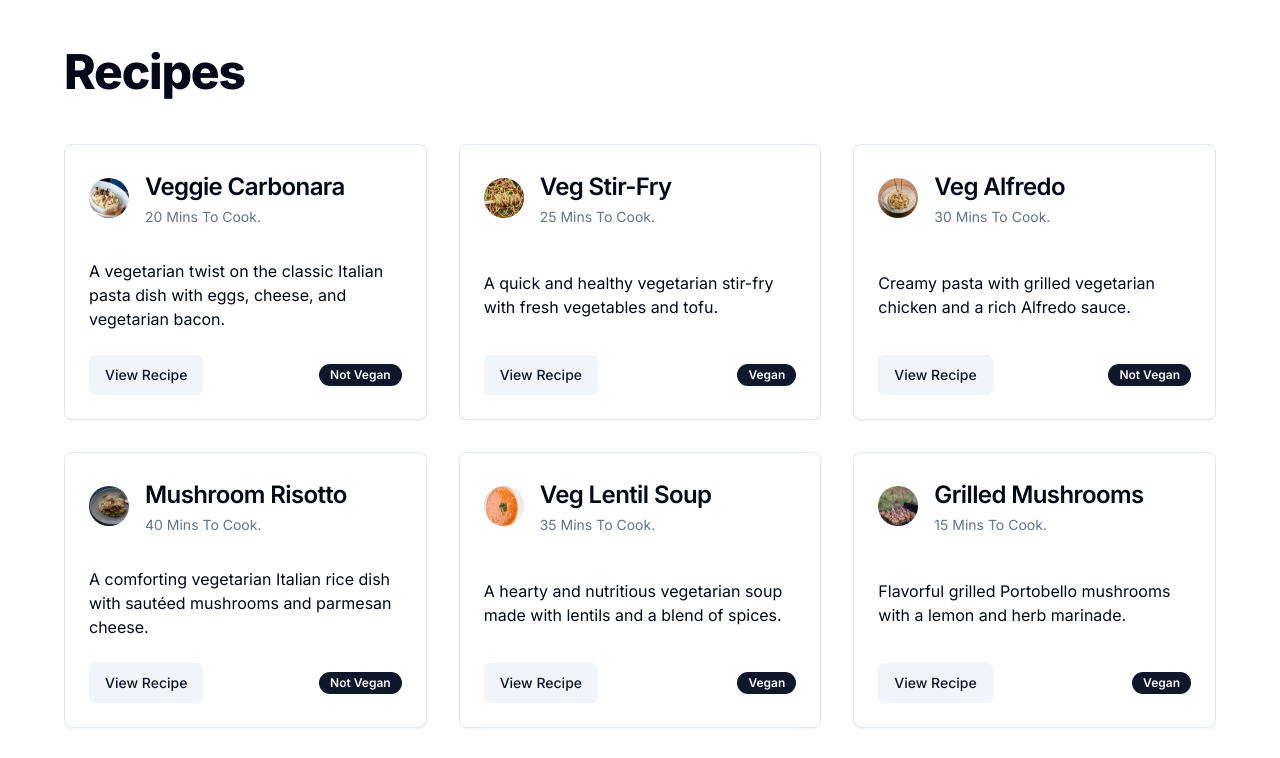
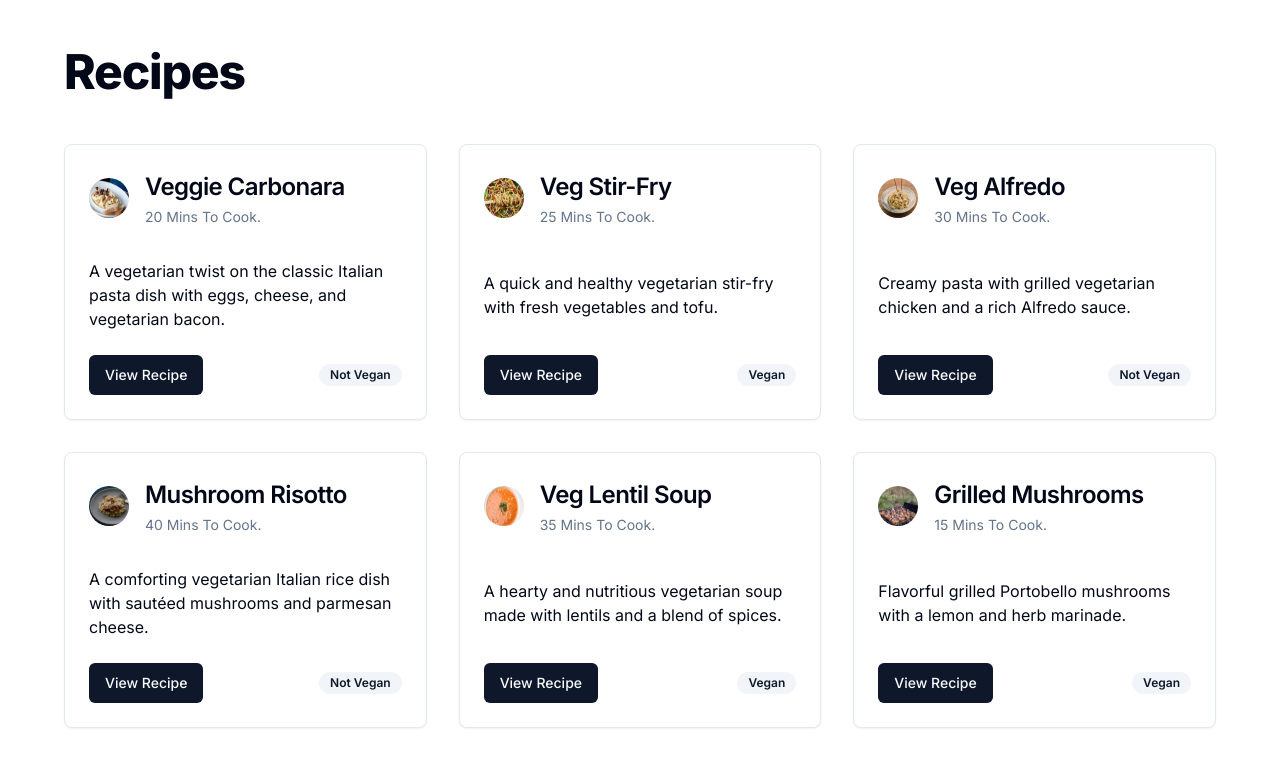
Before and after one commit to LRSORRENTI/Recipes, a Next.js app: page / in a window 1280 px wide. Shown: the top 758 px of the page. Built offline with nearby package versions, Linux system fonts and the light colour scheme; data requests are answered from the project's data file.

Commit message:
changed styling for button and badge components inside of each card

```diff
--- a/src/app/page.tsx
+++ b/src/app/page.tsx
@@ -54,8 +54,10 @@ export default async function Home() {
           <p>{recipe.description}</p>
         </CardContent>
         <CardFooter className='flex justify-between'>
-          <Button variant="secondary">View Recipe</Button>
-          {recipe.vegan ? <Badge>Vegan</Badge> : <Badge>Not Vegan</Badge>}
+          <Button>View Recipe</Button>
+          {recipe.vegan ?
+          <Badge variant="secondary">Vegan</Badge> :
+          <Badge variant="secondary">Not Vegan</Badge>}
         </CardFooter>
       </Card>
     ) )}
```
